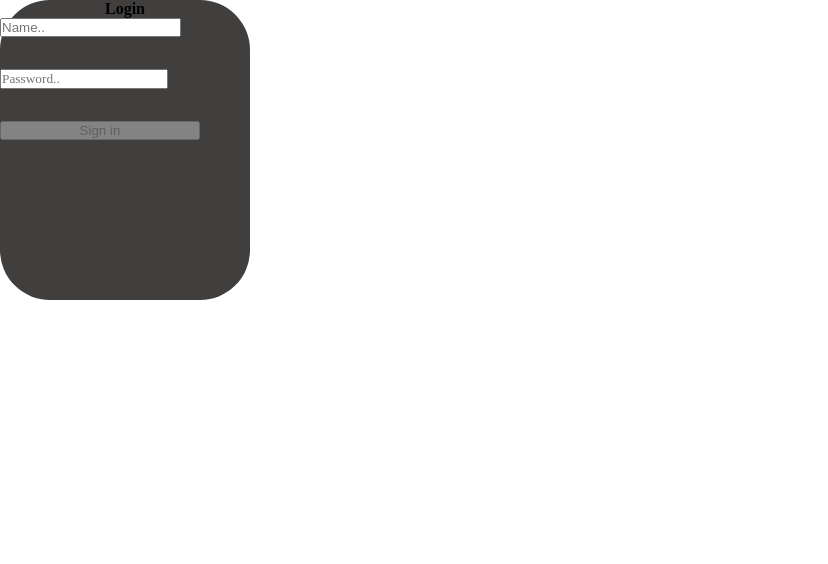
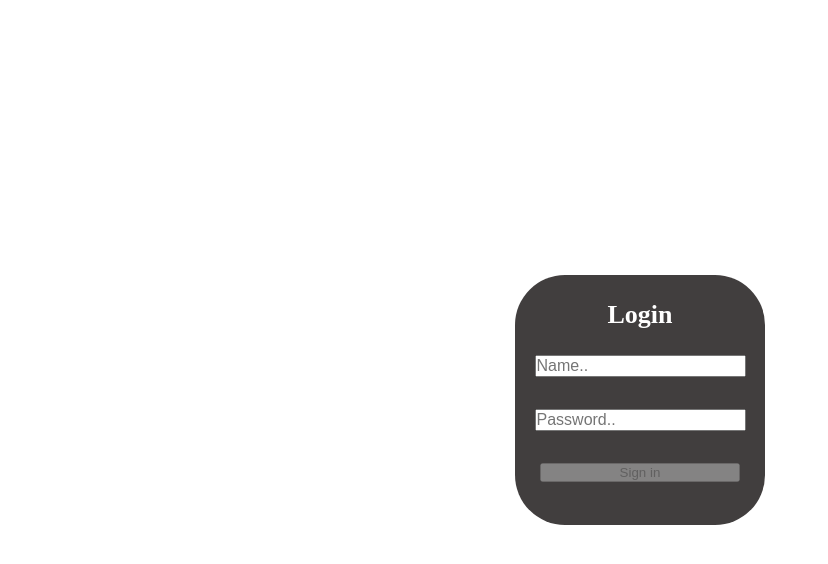
Before and after one commit to AlexForw/event-checker, a React (Create React App) app: page /event-checker/login in a window 1280 px wide. Shown: the top 564 px of the page, without its empty margins (0-828 px from the left). Built offline with nearby package versions, Linux system fonts and the light colour scheme.

Commit message:
add Event's appearance

```diff
--- a/src/App.css
+++ b/src/App.css
@@ -2,22 +2,32 @@
     margin: 0;
     padding: 0;
     box-sizing: border-box;
+
+}
+
+.login__wrapper {
+    height: 100vh;
+    display: flex;
+    justify-content: center;
+    align-items: center;
 }
 
 .login {
     width: 250px;
-    height: 300px;
+    height: 250px;
     display: flex;
     flex-direction: column;
-    gap: 3;
+    gap: 25px;
     border-radius: 50px;
-    padding: 1.5;
+    padding: 25px;
     background-color: rgb(65, 62, 62);
 }
 
 .login__title {
     text-align: center;
     margin-top: 5;
+    color: white;
+    font-size: 26px;
 }
 
 .login__form {
@@ -25,6 +35,8 @@
     flex-direction: column;
     gap: 2rem;
     position: relative;
+    align-items: center;
+    justify-content: center;
 }
 
 .login__block {
@@ -35,6 +47,7 @@
     display: flex;
     outline: none;
     justify-content: center;
+    font-size: 16px;
 }
 
 .login__popup {
@@ -51,6 +64,16 @@
     align-self: center;
 }
 
-.login__input_password{
-    font-family: password;
+.login__input_password {
+    font-style: pass;
 }
+
+.event__name {
+    display: flex;
+    align-items: center;
+    justify-content: center;
+    font-size: 45px;
+    color: rgb(182, 174, 174);
+    background-color: rgb(6, 66, 66);
+    height: 100vh;
+}
--- a/src/pages/Event.tsx
+++ b/src/pages/Event.tsx
@@ -1,9 +1,11 @@
 import { FC } from "react";
+import { useAppSelector } from "../hook";
 
 const Event: FC = () => {
+    const name = useAppSelector(state => state.login.name)
     return (
-        <div>
-            Event
+        <div className="event__name">
+            Hello, my dear {name}
         </div>
     );
 };
```
